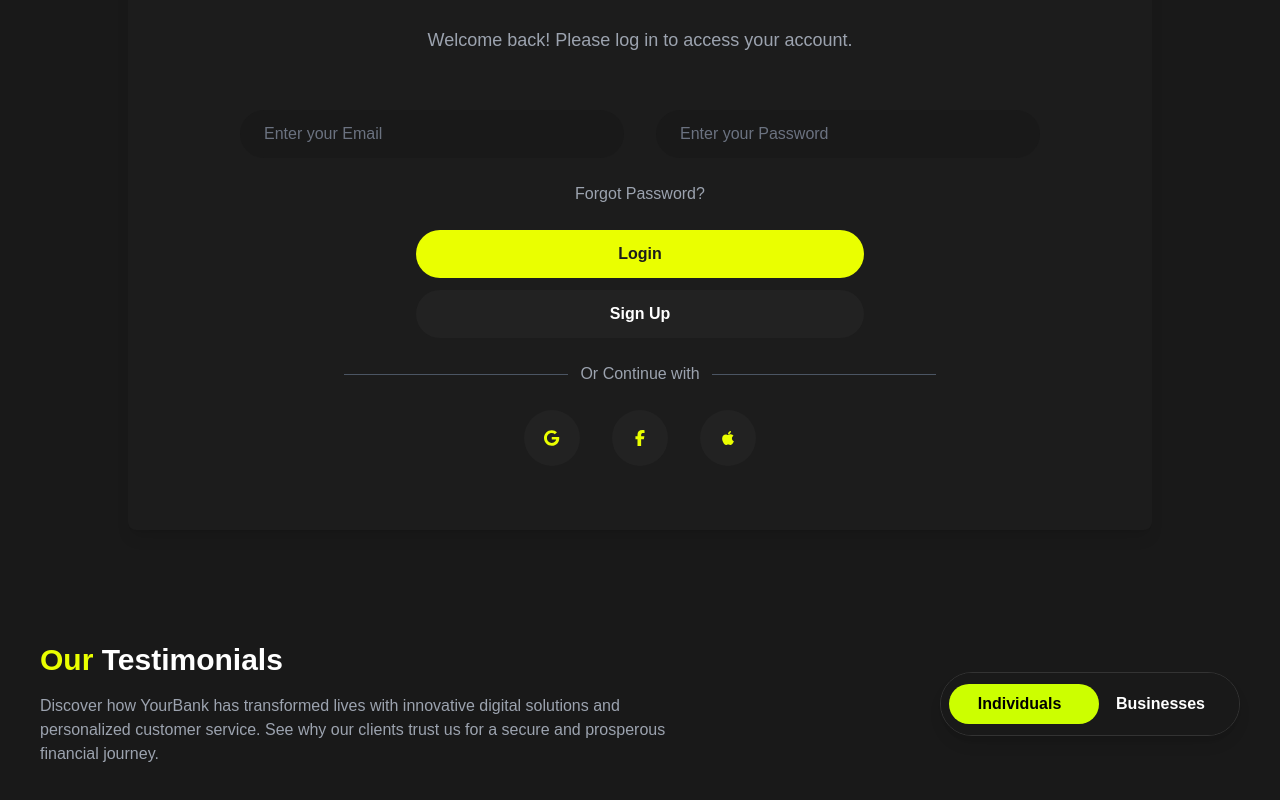
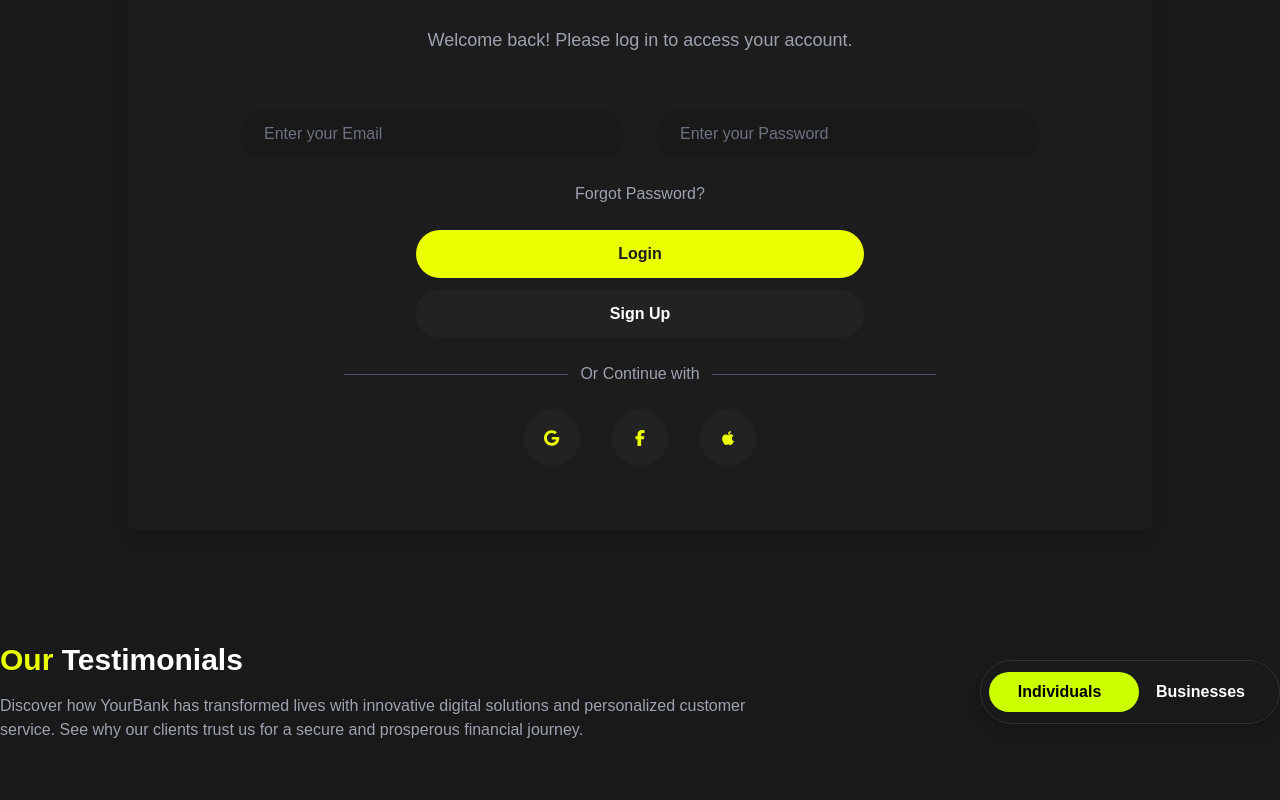
Before and after one commit to Dark1nessss/Financial-Tracker, a Next.js app in the folder client/: page /login in a window 1280 px wide. Shown: the part 302-1102 px from the top of the page. Built offline with nearby package versions, Linux system fonts and the light colour scheme.

Commit message:
small fix

```diff
--- a/client/src/app/login/page.js
+++ b/client/src/app/login/page.js
@@ -102,13 +102,13 @@ export default function LoginPage() {
       </div>
 
       {/* Testimonials Section */}
-      <section className="w-full bg-[#191919] py-12 flex items-center justify-between max-w-7xl mx-auto px-10">
+      <section className="w-full bg-[#191919] py-12 flex items-center justify-between max-w-7xl mx-auto">
         {/* Title and Subtitle */}
         <div className="text-left">
           <h2 className="text-3xl font-bold text-[#eaff00]">
             Our <span className="text-white">Testimonials</span>
           </h2>
-          <p className="text-gray-400 text-base mt-4 max-w-2xl">
+          <p className="text-gray-400 text-base mt-4 max-w-3xl">
             Discover how YourBank has transformed lives with innovative digital solutions and personalized customer service.
             See why our clients trust us for a secure and prosperous financial journey.
           </p>
```
